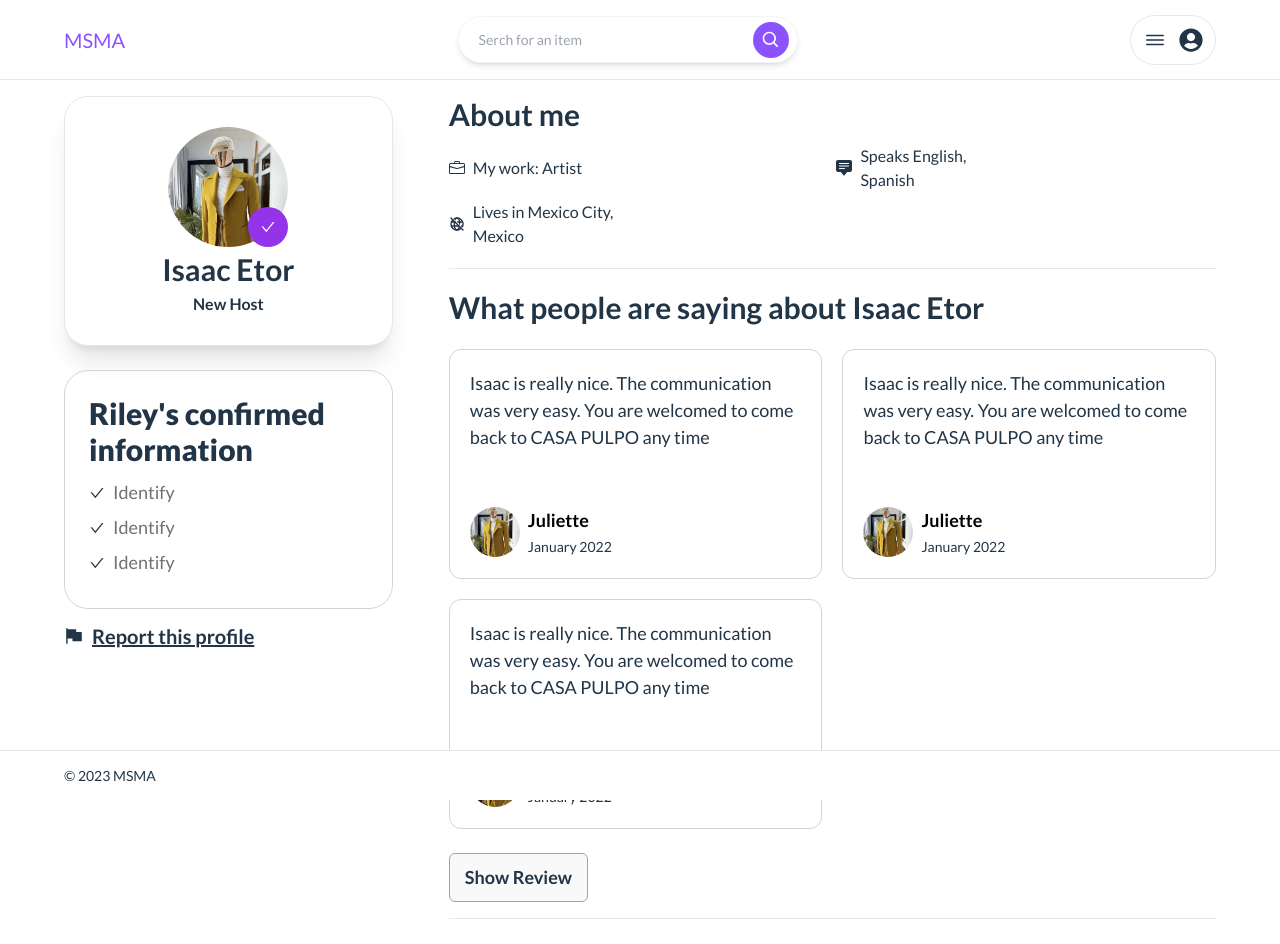
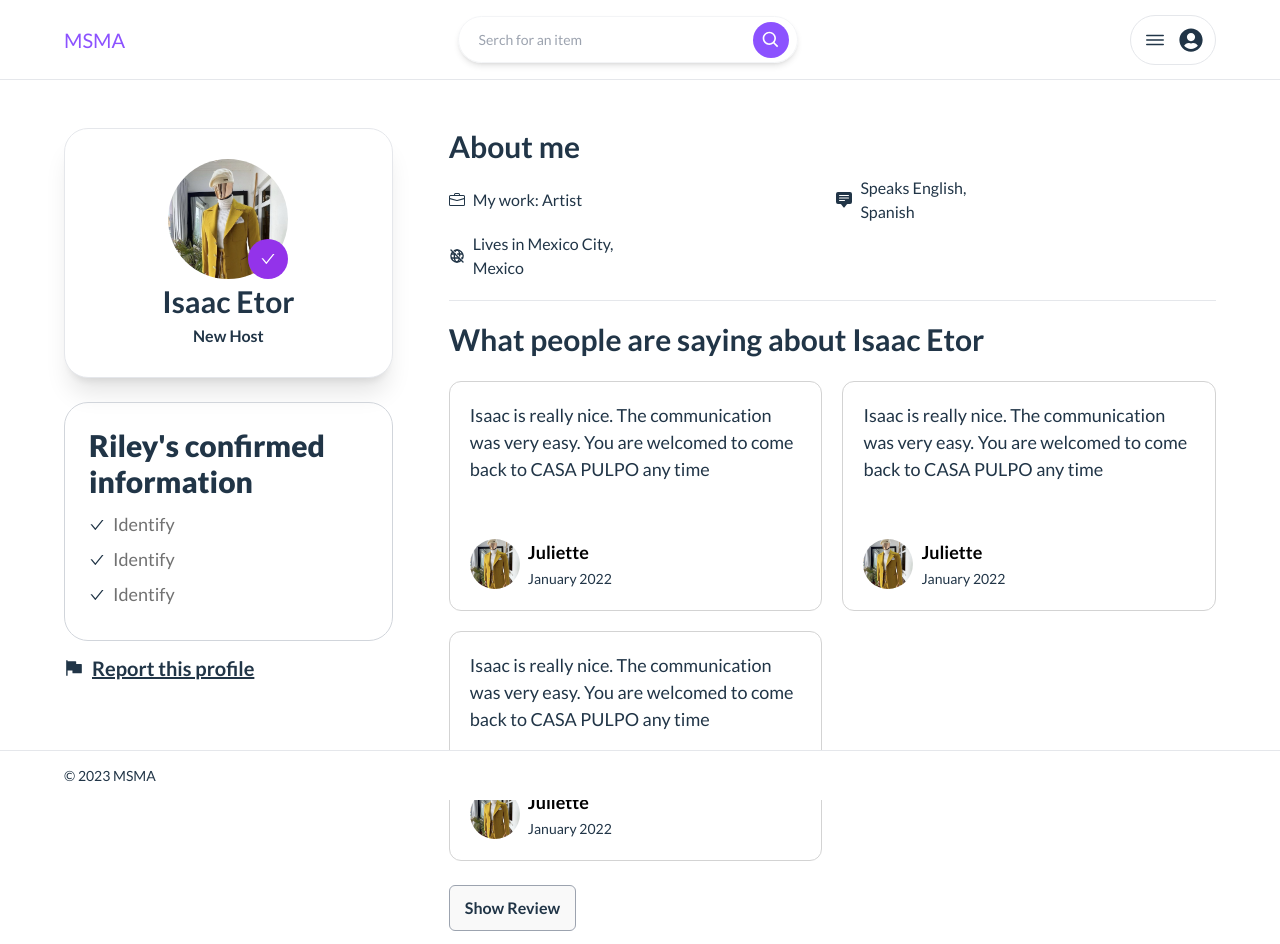
Before and after one commit to isaacetor/MS_MA, a React (Vite) app: page /user in a window 1280 px wide. Shown: the top 944 px of the page. Built offline with nearby package versions, Linux system fonts and the light colour scheme.

Commit message:
working on profile page

```diff
--- a/src/components/props/GlobalButton.tsx
+++ b/src/components/props/GlobalButton.tsx
@@ -5,7 +5,7 @@ const GlobalButton: FC<buttonData> = ({ text }) => {
   return (
     <div>
       <div>
-        <button className="py-[10px] px-[15px] border-[1px] border-gray-400  rounded-md font-bold text-[18px] hover:bg-gray-100 transition-all ease-in-out duration-200 max-md:text-sm">
+        <button className="py-[10px] px-[15px] border-[1px] border-gray-400  rounded-md font-bold hover:bg-gray-100 transition-all ease-in-out duration-200 max-md:text-sm">
           {text}
         </button>
       </div>
--- a/src/pages/Profile.tsx
+++ b/src/pages/Profile.tsx
@@ -4,7 +4,7 @@ import UserPostBlock from "../components/blocks/profile/UserPostBlock";
 const Profile = () => {
   return (
     <div>
-      <div className="w-[90%] m-auto h-[200vh] my-4 flex gap-14 max-lg:block">
+      <div className="w-[90%] m-auto py-8 my-4 flex gap-14 max-lg:block max-md:pt-1">
         {/* profile */}
         <UserBlock />
 
```
